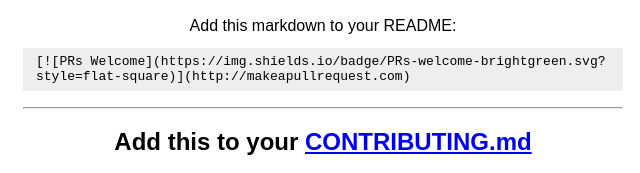
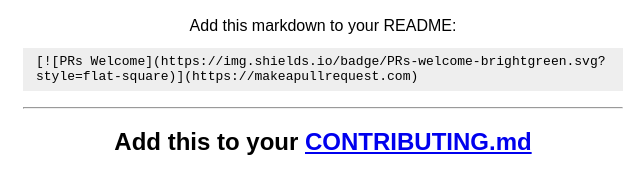
Before and after one commit to kentcdodds/makeapullrequest.com, a website: page index.html in a window 1280 px wide. Shown: the part 555-728 px from the top of the page, 317-957 px from the left. Drawn offline with Linux system fonts and the light colour scheme.

Commit message:
Use HTTPS URL for website link (#3)

```diff
--- a/index.html
+++ b/index.html
@@ -51,7 +51,7 @@
     </h2>
     <p>Add this markdown to your README:
     <code>
-      [![PRs Welcome](https://img.shields.io/badge/PRs-welcome-brightgreen.svg?style=flat-square)](http://makeapullrequest.com)
+      [![PRs Welcome](https://img.shields.io/badge/PRs-welcome-brightgreen.svg?style=flat-square)](https://makeapullrequest.com)
     </code>
     <hr />
     <h2>
```
